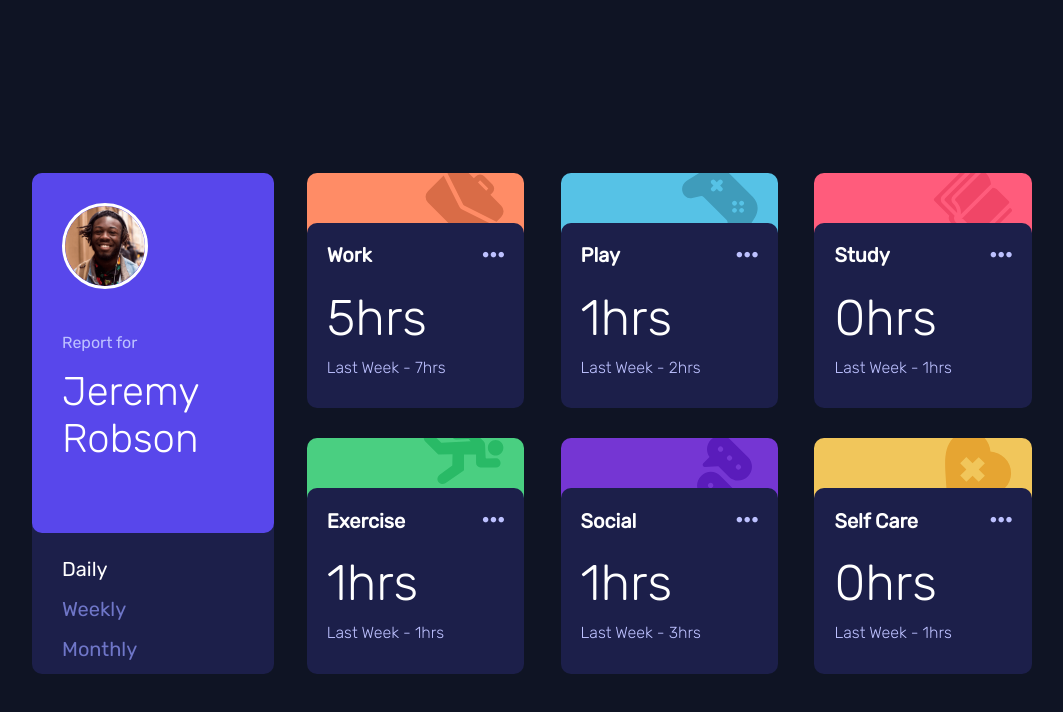
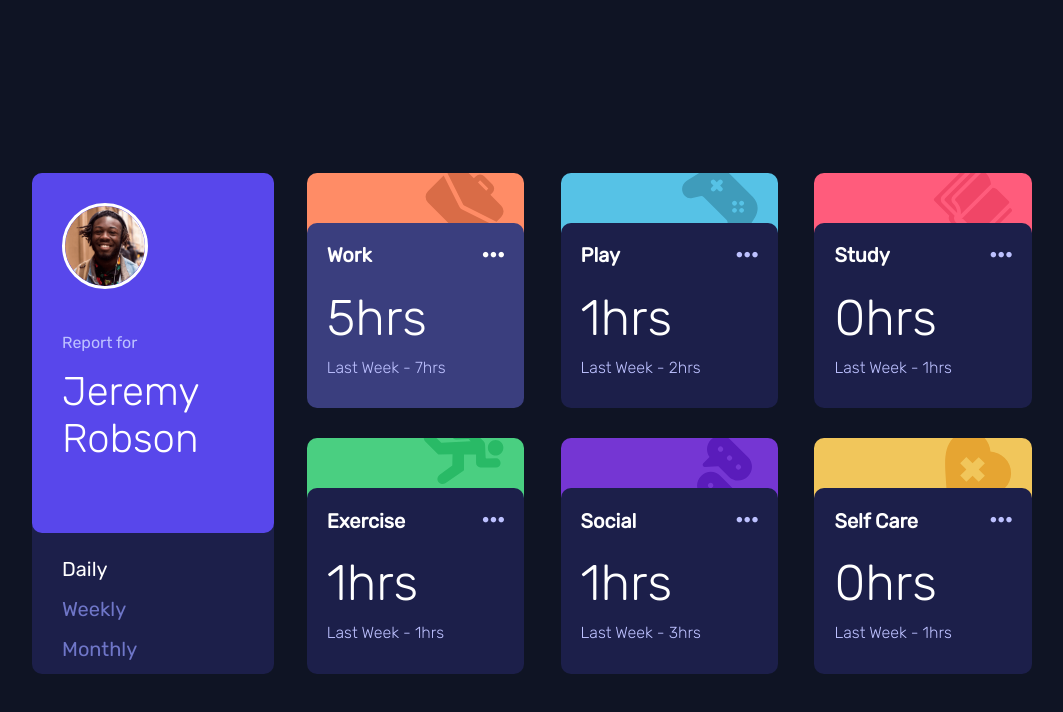
Before and after one commit to vicfir/time-tracking-dashboard, a React (Create React App) app: page / in a window 1280 px wide. In both pictures the pointer is over the icon 601 px from the left and 255 px from the top of the page. Shown: the top 712 px of the page, without its empty margins (108-1171 px from the left). Built offline with nearby package versions, Linux system fonts and the light colour scheme.

Commit message:
hover state

```diff
--- a/src/components/cards/public/style/cards.scss
+++ b/src/components/cards/public/style/cards.scss
@@ -10,6 +10,7 @@
         background-color: hsl(235, 46%, 20%);
         border-radius: 10px;
         position: relative;
+        cursor: pointer;
 
         .cardImg {
             border-radius: 10px 10px 0 0;
@@ -42,6 +43,11 @@
                 i {
                     color: hsl(236, 100%, 87%);
                     font-size: 25px;
+                    cursor: pointer;
+                }
+
+                i:hover {
+                    color: white;
                 }
             }
 
@@ -61,4 +67,8 @@
             }
         }
     }
+
+    .card:hover {
+        background-color: hsl(236, 37%, 36%);
+    }
 }
--- a/src/components/user/public/style/user.scss
+++ b/src/components/user/public/style/user.scss
@@ -45,6 +45,10 @@
                 cursor: pointer;
             }
 
+            li:hover {
+                color: white;
+            }
+
             .btnActive {
                 color: white;
             }
```
